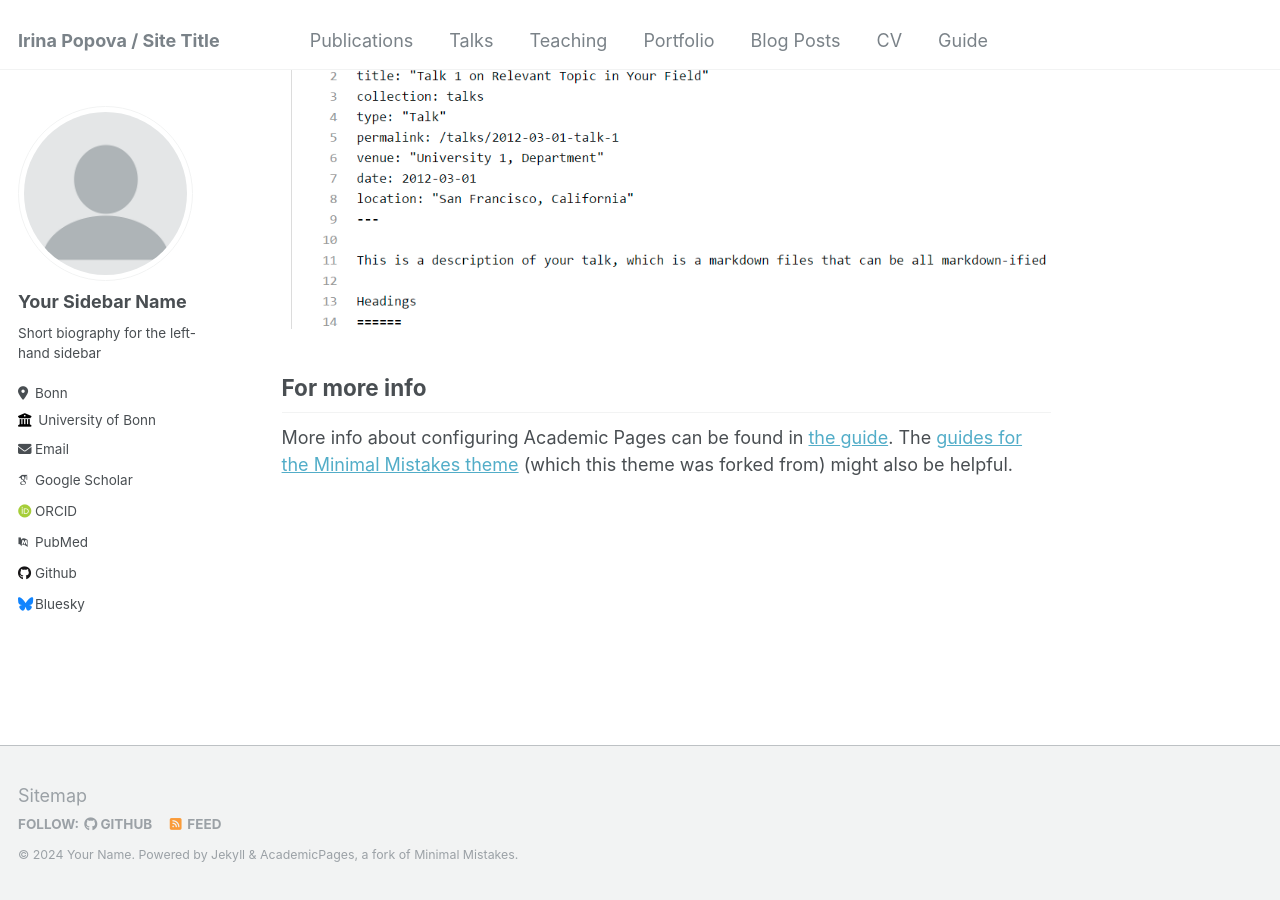
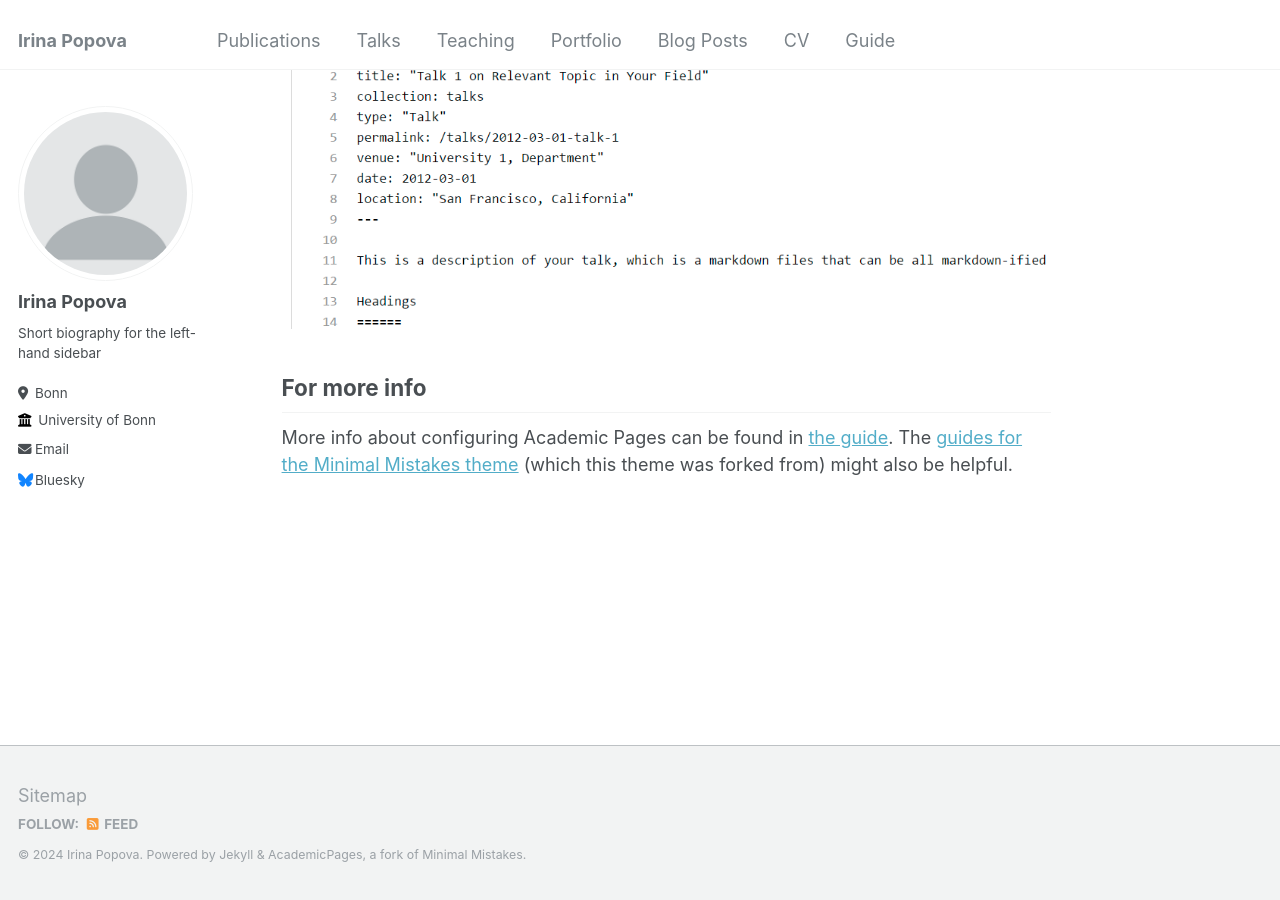
Before and after one commit to theta73/theta73.github.io, a Jekyll site: the page built from _pages/about.md, in a window 1280 px wide and 900 px high, scrolled down 2660 px. Built offline with Jekyll 4.4.1, drawn with Linux system fonts in a browser that asks for light colours; some web fonts are replaced.

Commit message:
Update _config.yml

```diff
--- a/_config.yml
+++ b/_config.yml
@@ -8,9 +8,9 @@
 
 # Basic Site Settings
 locale                   : "en-US"
-title                    : "Irina Popova / Site Title"
+title                    : "Irina Popova"
 title_separator          : "-"
-name                     : &name "Your Name"
+name                     : &name "Irina Popova"
 description              : &description "personal description"
 url                      : https://academicpages.github.io # the base hostname & protocol for your site e.g. "https://mmistakes.github.io"
 baseurl                  : "" # the subpath of your site, e.g. "/blog"
@@ -22,28 +22,28 @@ repository               : "academicpages/academicpages.github.io"
 author:
   # Biographic information
   avatar           : "profile.png"
-  name             : "Your Sidebar Name"
+  name             : "Irina Popova"
   pronouns         : # example: "she/her"
   bio              : "Short biography for the left-hand sidebar"
   location         : "Bonn"
   employer         : "University of Bonn"
   uri              : # URL
-  email            : "none@example.org"
+  email            : "ipopova@uni-bonn.de"
 
   # Academic websites
   arxiv            : # URL - Update with the correct link to your profile
-  googlescholar    : "https://scholar.google.com/citations?user=PS_CX0AAAAAJ"
+  googlescholar    : # URL "https://scholar.google.com/citations?user=PS_CX0AAAAAJ"
   impactstory      : # URL
-  orcid            : "http://orcid.org/yourorcidurl"
+  orcid            : # URL "http://orcid.org/yourorcidurl"
   semantic         : # URL
-  pubmed           : "https://www.ncbi.nlm.nih.gov/pubmed/?term=john+snow"
+  pubmed           : # URL "https://www.ncbi.nlm.nih.gov/pubmed/?term=john+snow"
   researchgate     : # URL
 
   # Repositories and software development
   bitbucket        : # Username - Update with your username on the site
   codepen          : # Username
   dribbble         : # Username
-  github           : "academicpages"
+  github           : # Username "academicpages"
   kaggle           : # Username
   stackoverflow    : # User number or user number and name (i.e., use "1" or "1/jeff-atwood")
 
```
